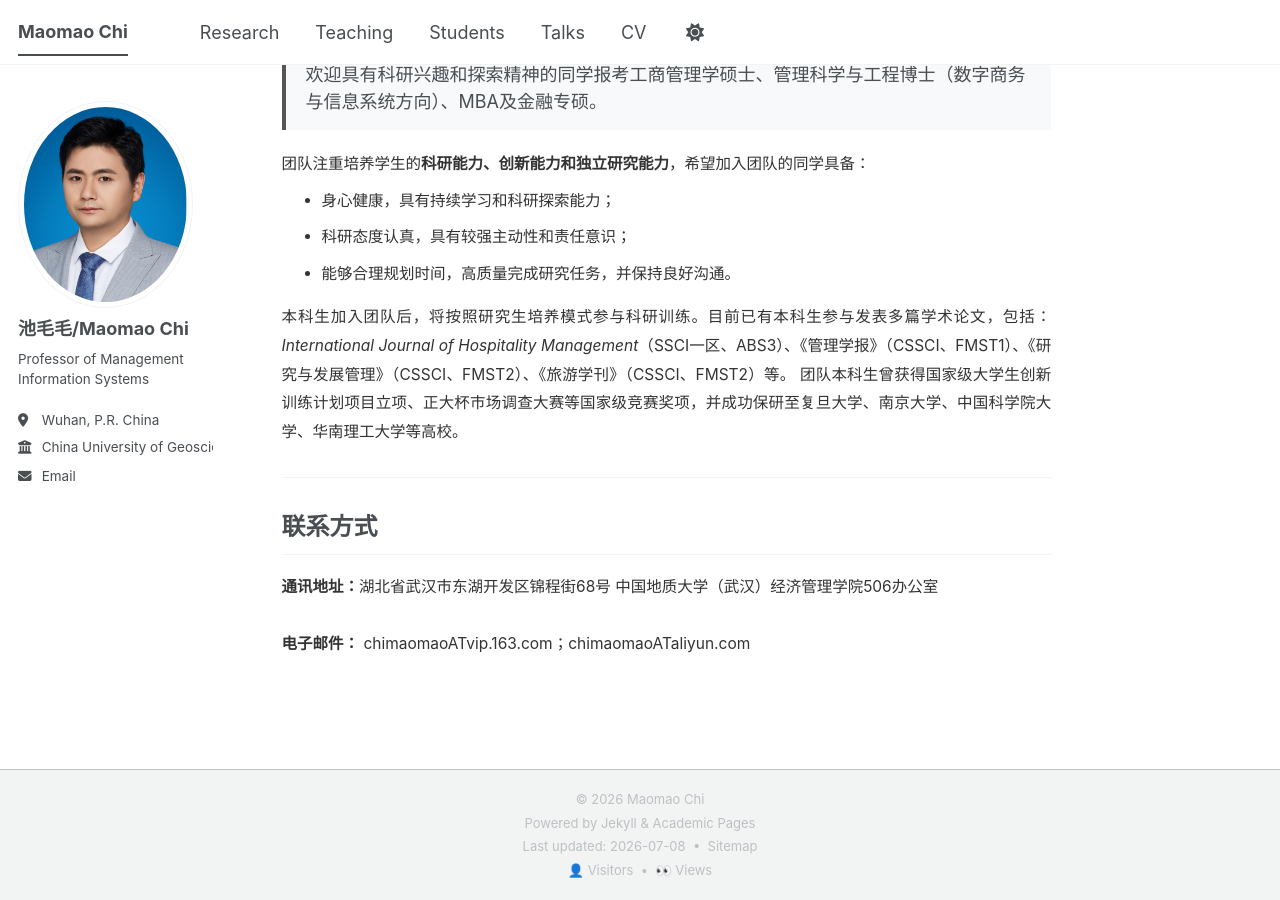
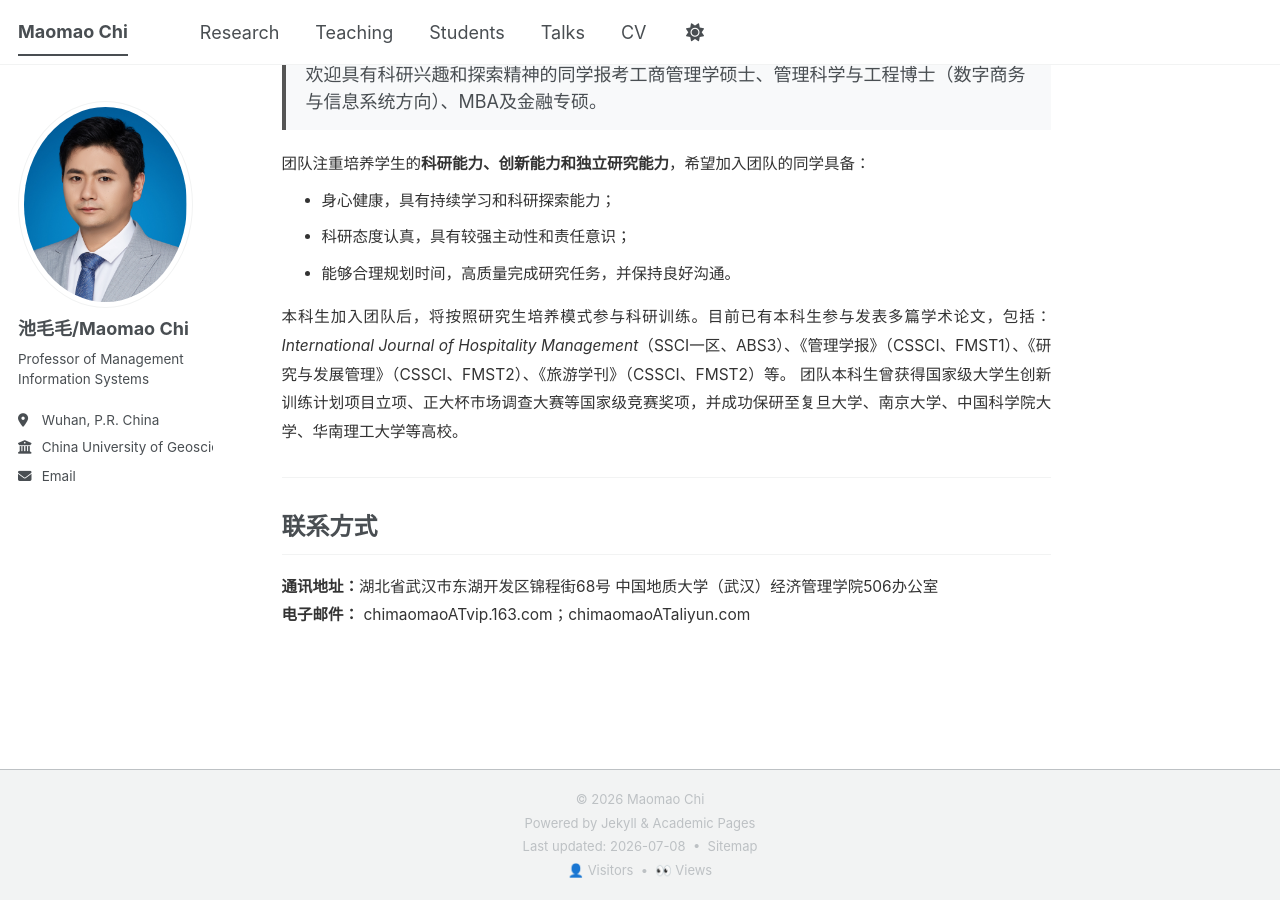
Before and after one commit to nishaochen/chimaomao, a Jekyll site: the page built from _pages/about.md, in a window 1280 px wide and 900 px high, scrolled down 997 px. Built offline with Jekyll 4.4.1, drawn with Linux system fonts in a browser that asks for light colours; comment, search, counter and statistics services are not loaded; a style sheet for code colours, icons or effects is not loaded.

Commit message:
Simplify contact address formatting in about.md

```diff
--- a/_pages/about.md
+++ b/_pages/about.md
@@ -130,10 +130,7 @@ li {
 
 <div class="justify section">
 
-<strong>通讯地址：</strong>湖北省武汉市东湖开发区锦程街68号 中国地质大学（武汉）经济管理学院506办公室
-
-<br><br>
-
+<strong>通讯地址：</strong>湖北省武汉市东湖开发区锦程街68号 中国地质大学（武汉）经济管理学院506办公室 <br>
 <strong>电子邮件：</strong>
 chimaomaoATvip.163.com；chimaomaoATaliyun.com
 
```
